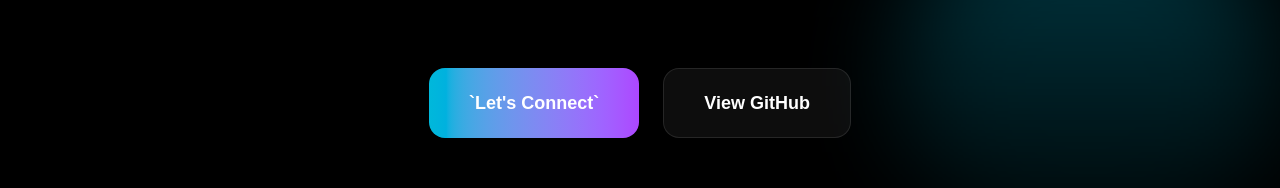
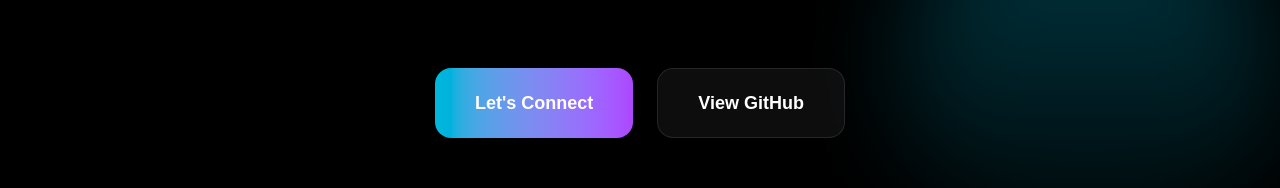
Before and after one commit to wajidkashoo14/new-portfolio, a Next.js app: page / in a window 1280 px wide. Shown: the part 518-706 px from the top of the page. Built offline with nearby package versions, Linux system fonts and the light colour scheme.

Commit message:
fixed netlify deployment issue

```diff
--- a/app/page.js
+++ b/app/page.js
@@ -257,7 +257,7 @@
             </div>
 
             <h2 className="text-3xl sm:text-4xl lg:text-5xl font-bold text-gray-300 animate-slide-up" style={{animationDelay: '0.2s'}}>
-              Software Engineer & <span className="text-transparent bg-clip-text bg-gradient-to-r from-purple-400 to-pink-400">Full Stack Developer</span>
+              Software Engineer &amp; <span className="text-transparent bg-clip-text bg-gradient-to-r from-purple-400 to-pink-400">Full Stack Developer</span>
             </h2>
 
             <p className="text-xl text-gray-400 max-w-3xl mx-auto leading-relaxed animate-slide-up" style={{animationDelay: '0.4s'}}>
@@ -270,7 +270,7 @@
                 onClick={() => scrollToSection('contact')}
                 className="group px-10 py-5 bg-gradient-to-r from-cyan-500 to-purple-500 rounded-2xl font-bold text-lg hover:shadow-2xl hover:shadow-cyan-500/50 transition-all duration-300 hover:scale-105"
               >
-                `Let's Connect`
+                Let&apos;s Connect
               </button>
               <a
                 href="https://github.com/wajidkashoo14"
@@ -492,7 +492,7 @@
                 <div className="w-20 h-20 mx-auto mb-4 rounded-full bg-gradient-to-r from-green-500 to-teal-500 flex items-center justify-center text-white text-3xl font-bold">
                   7.5
                 </div>
-                <h4 className="font-bold text-xl mb-2">`Bachelor's CGPA`</h4>
+                <h4 className="font-bold text-xl mb-2">Bachelor&apos;s CGPA</h4>
                 <p className="text-gray-400">Strong foundation</p>
               </div>
 
@@ -516,7 +516,7 @@
               Get In Touch
             </div>
             <h2 className="text-5xl lg:text-6xl font-black mb-4">
-              <span className="bg-gradient-to-r from-pink-400 to-orange-400 gradient-text">`Let's Connect`</span>
+              <span className="bg-gradient-to-r from-pink-400 to-orange-400 gradient-text">Let&apos;s Connect</span>
             </h2>
             <p className="text-xl text-gray-400 max-w-3xl mx-auto">
               Ready to collaborate on your next project
```
